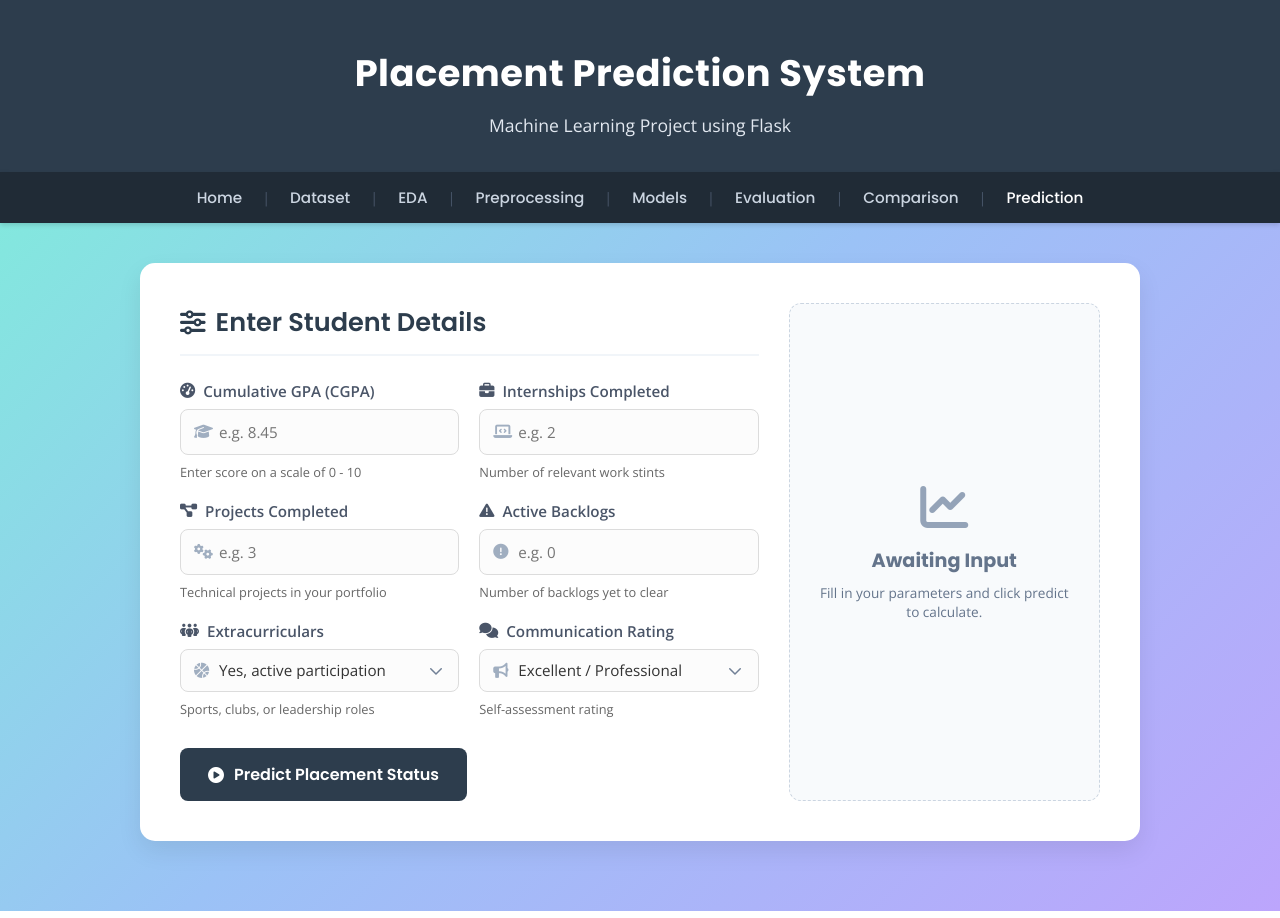
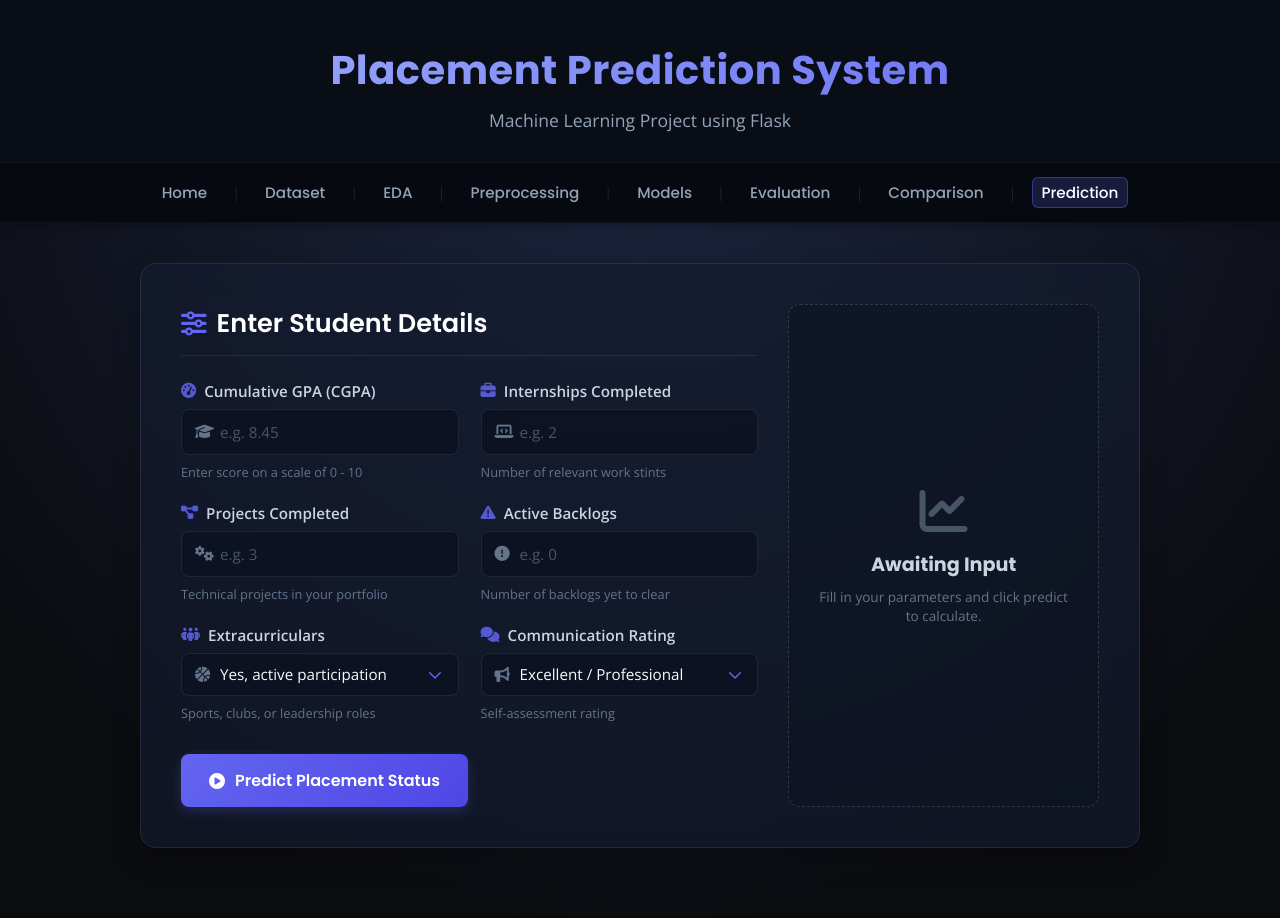
Before and after one commit to sreecharan-06/placement-prediction-system, a Flask app: page /prediction in a window 1280 px wide. Run offline with Flask 3, Linux system fonts and the light colour scheme.

Commit message:
Update colors and styles to premium dark cyber theme

```diff
--- a/app/static/css/styles.css
+++ b/app/static/css/styles.css
@@ -1,23 +1,23 @@
 /* ==========================================
-   PLACEMENT PREDICTION SYSTEM - SIMPLE LIGHT SYSTEM
+   PLACEMENT PREDICTION SYSTEM - PREMIUM DARK CYBER THEME
    ========================================== */
 
 :root {
-    --header-bg: #2d3d4d;
-    --navbar-bg: #202b36;
+    --header-bg: #090d16;
+    --navbar-bg: #060910;
 
-    --body-gradient: linear-gradient(135deg, #7df1d8 0%, #9bc2f6 50%, #bca5fc 100%);
+    --body-gradient: radial-gradient(circle at 50% 10%, #1c2541 0%, #0b0c10 80%);
 
-    --card-bg: #ffffff;
-    --text-dark: #333333;
-    --text-muted: #666666;
-    --border-color: #dcdcdc;
-    --focus-color: #5c7cfa;
+    --card-bg: rgba(21, 28, 48, 0.65);
+    --text-dark: #f8fafc;
+    --text-muted: #94a3b8;
+    --border-color: rgba(255, 255, 255, 0.08);
+    --focus-color: #6366f1;
 
-    --primary: #2d3d4d;
-    --primary-hover: #3e5368;
-    --success: #2ec4b6;
-    --danger: #e71d36;
+    --primary: #6366f1;
+    --primary-hover: #4f46e5;
+    --success: #10b981;
+    --danger: #ef4444;
 
     --font-heading: 'Poppins', sans-serif;
     --font-body: 'Open Sans', sans-serif;
@@ -44,29 +44,34 @@ body {
     background-color: var(--header-bg);
     color: #ffffff;
     text-align: center;
-    padding: 45px 20px 35px 20px;
+    padding: 40px 20px 30px 20px;
+    border-bottom: 1px solid rgba(255, 255, 255, 0.05);
 }
 
 .main-header h1 {
     font-family: var(--font-heading);
-    font-size: 2.3rem;
+    font-size: 2.5rem;
     font-weight: 700;
     letter-spacing: 0.5px;
-    margin-bottom: 12px;
+    margin-bottom: 8px;
+    background: linear-gradient(135deg, #a5b4fc 0%, #818cf8 50%, #6366f1 100%);
+    -webkit-background-clip: text;
+    -webkit-text-fill-color: transparent;
 }
 
 .main-header p {
     font-size: 1.1rem;
-    color: #e2e8f0;
+    color: #94a3b8;
     font-weight: 300;
 }
 
 /* Navigation Bar */
 .nav-bar {
     background-color: var(--navbar-bg);
-    padding: 12px 20px;
+    padding: 14px 20px;
     text-align: center;
-    box-shadow: 0 2px 5px rgba(0, 0, 0, 0.15);
+    box-shadow: 0 4px 12px rgba(0, 0, 0, 0.25);
+    border-bottom: 1px solid rgba(255, 255, 255, 0.04);
 }
 
 .nav-links {
@@ -74,25 +79,33 @@ body {
     justify-content: center;
     align-items: center;
     flex-wrap: wrap;
-    gap: 12px;
+    gap: 15px;
 }
 
 .nav-link {
-    color: #cbd5e1;
+    color: #94a3b8;
     text-decoration: none;
     font-size: 0.95rem;
     font-family: var(--font-heading);
     font-weight: 500;
-    transition: color 0.2s ease;
-    padding: 2px 8px;
+    transition: all 0.25s ease;
+    padding: 4px 10px;
+    border-radius: 6px;
 }
 
-.nav-link:hover, .nav-link.active {
+.nav-link:hover {
     color: #ffffff;
+    background-color: rgba(255, 255, 255, 0.05);
+}
+
+.nav-link.active {
+    color: #ffffff;
+    background-color: rgba(99, 102, 241, 0.2);
+    box-shadow: inset 0 0 0 1px rgba(99, 102, 241, 0.4);
 }
 
 .divider {
-    color: #475569;
+    color: rgba(255, 255, 255, 0.1);
     user-select: none;
     font-size: 0.9rem;
 }
@@ -111,14 +124,18 @@ body {
     max-width: 1000px;
 }
 
-/* Content Container Card */
+/* Content Container Card (Glassmorphism) */
 .card {
-    background-color: var(--card-bg);
-    border-radius: 15px;
+    background: var(--card-bg);
+    backdrop-filter: blur(16px);
+    -webkit-backdrop-filter: blur(16px);
+    border-radius: 16px;
     padding: 40px;
-    box-shadow: 0 10px 25px rgba(0, 0, 0, 0.08);
+    box-shadow: 0 10px 30px rgba(0, 0, 0, 0.2);
+    border: 1px solid var(--border-color);
     width: 100%;
     margin-bottom: 30px;
+    animation: fadeIn 0.6s ease-out;
 }
 
 .card-title {
@@ -126,19 +143,23 @@ body {
     font-size: 1.6rem;
     font-weight: 600;
     margin-bottom: 25px;
-    color: var(--primary);
-    border-bottom: 2px solid #f1f5f9;
+    color: #ffffff;
+    border-bottom: 1px solid rgba(255, 255, 255, 0.08);
     padding-bottom: 12px;
     display: flex;
     align-items: center;
     gap: 10px;
 }
 
+.card-title i {
+    color: var(--primary);
+}
+
 /* Form Styles */
 .form-grid {
     display: grid;
     grid-template-columns: 1fr;
-    gap: 20px;
+    gap: 22px;
 }
 
 @media (min-width: 768px) {
@@ -160,10 +181,15 @@ body {
 .form-label {
     font-size: 0.95rem;
     font-weight: 600;
-    color: #4a5568;
+    color: #cbd5e1;
     display: flex;
     align-items: center;
     gap: 8px;
+}
+
+.form-label i {
+    color: var(--primary);
+    opacity: 0.85;
 }
 
 .input-container {
@@ -175,7 +201,7 @@ body {
 .input-icon {
     position: absolute;
     left: 14px;
-    color: #a0aec0;
+    color: #64748b;
     font-size: 0.95rem;
     pointer-events: none;
 }
@@ -187,16 +213,20 @@ body {
     border-radius: 8px;
     font-size: 0.95rem;
     font-family: var(--font-body);
-    background-color: #fcfcfc;
-    color: var(--text-dark);
+    background-color: rgba(13, 18, 33, 0.8);
+    color: #f8fafc;
     outline: none;
-    transition: all 0.2s ease;
+    transition: all 0.25s ease;
+}
+
+.form-control::placeholder {
+    color: #475569;
 }
 
 .form-control:focus {
     border-color: var(--focus-color);
-    background-color: #ffffff;
-    box-shadow: 0 0 0 3px rgba(92, 124, 250, 0.15);
+    background-color: rgba(13, 18, 33, 0.95);
+    box-shadow: 0 0 0 3px rgba(99, 102, 241, 0.25);
 }
 
 select.form-control {
@@ -211,12 +241,12 @@ select.form-control {
 
 .form-help {
     font-size: 0.8rem;
-    color: var(--text-muted);
+    color: #64748b;
 }
 
 /* Button styles */
 .btn-primary {
-    background-color: var(--primary);
+    background: linear-gradient(135deg, #6366f1 0%, #4f46e5 100%);
     color: #ffffff;
     border: none;
     border-radius: 8px;
@@ -225,13 +255,14 @@ select.form-control {
     font-size: 1rem;
     font-weight: 600;
     cursor: pointer;
-    transition: background-color 0.2s ease, transform 0.1s ease;
+    transition: all 0.25s ease;
     display: inline-flex;
     align-items: center;
     justify-content: center;
     gap: 10px;
     margin-top: 10px;
     width: 100%;
+    box-shadow: 0 4px 12px rgba(99, 102, 241, 0.25);
 }
 
 @media (min-width: 768px) {
@@ -272,8 +305,8 @@ select.form-control {
 
 /* Results Display */
 .results-card {
-    background-color: #f8fafc;
-    border: 1px dashed #cbd5e1;
+    background-color: rgba(13, 18, 33, 0.5);
+    border: 1px dashed rgba(255, 255, 255, 0.15);
     border-radius: 12px;
     padding: 30px;
     display: flex;
@@ -291,7 +324,7 @@ select.form-control {
 
 .results-placeholder i {
     font-size: 3rem;
-    color: #94a3b8;
+    color: #475569;
     margin-bottom: 15px;
 }
 
@@ -299,6 +332,7 @@ select.form-control {
     font-family: var(--font-heading);
     font-size: 1.2rem;
     margin-bottom: 8px;
+    color: #cbd5e1;
 }
 
 .result-display {
```
Also changed, not shown: other parts of app/static/css/styles.css (+68 -33 lines).
